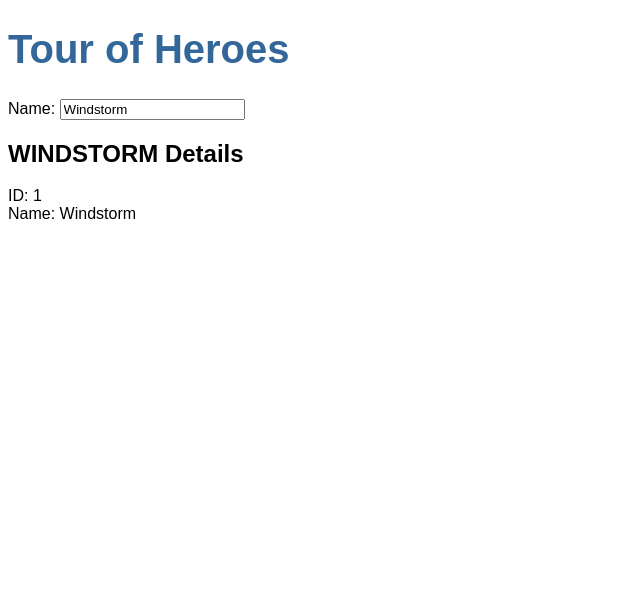
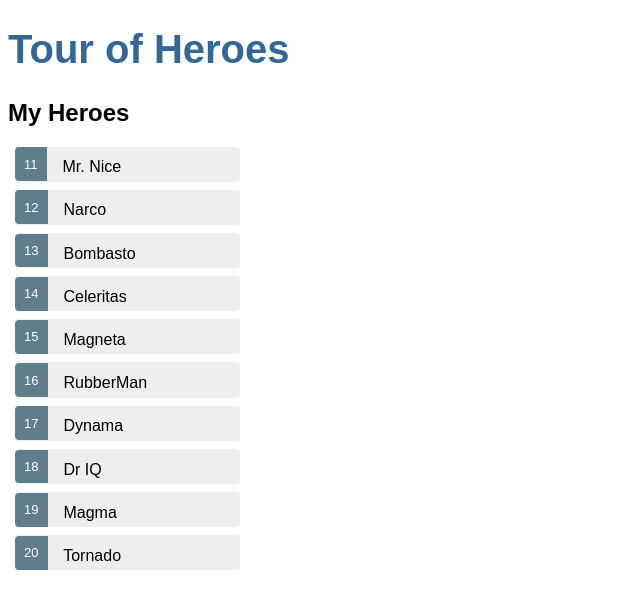
Before and after one commit to ehighbaugh/work-ToH, an Angular app: page / in a window 1280 px wide. Shown: the top 608 px of the page, without its empty margins (0-640 px from the left). Built offline with nearby package versions, Linux system fonts and the light colour scheme.

Commit message:
updated code in heroes components

```diff
--- a/src/app/heroes/heroes.component.css
+++ b/src/app/heroes/heroes.component.css
@@ -0,0 +1,48 @@
+/* HeroesComponent's private CSS styles */
+.selected {
+    background-color: #CFD8DC !important;
+    color: white;
+  }
+  .heroes {
+    margin: 0 0 2em 0;
+    list-style-type: none;
+    padding: 0;
+    width: 15em;
+  }
+  .heroes li {
+    cursor: pointer;
+    position: relative;
+    left: 0;
+    background-color: #EEE;
+    margin: .5em;
+    padding: .3em 0;
+    height: 1.6em;
+    border-radius: 4px;
+  }
+  .heroes li.selected:hover {
+    background-color: #BBD8DC !important;
+    color: white;
+  }
+  .heroes li:hover {
+    color: #607D8B;
+    background-color: #DDD;
+    left: .1em;
+  }
+  .heroes .text {
+    position: relative;
+    top: -3px;
+  }
+  .heroes .badge {
+    display: inline-block;
+    font-size: small;
+    color: white;
+    padding: 0.8em 0.7em 0 0.7em;
+    background-color: #607D8B;
+    line-height: 1em;
+    position: relative;
+    left: -1px;
+    top: -4px;
+    height: 1.8em;
+    margin-right: .8em;
+    border-radius: 4px 0 0 4px;
+  }
--- a/src/app/heroes/heroes.component.html
+++ b/src/app/heroes/heroes.component.html
@@ -1,8 +1,18 @@
-<div>
-  <label>Name:
-    <input [(ngModel)]="hero.name" placeholder="name">
-  </label>
+<h2>My Heroes</h2>
+<ul class="heroes">
+  <li *ngFor="let hero of heroes"
+    [class.selected]="hero === selectedHero"
+    (click)="onSelect(hero)">
+    <span class="badge">{{hero.id}}</span> {{hero.name}}
+  </li>
+</ul>
+
+<div *ngIf="selectedHero">
+  <h2>{{selectedHero.name | uppercase}} Details</h2>
+  <div><span>ID: </span>{{selectedHero.ID}}</div>
+  <div>
+    <label>Name:
+      <input [(ngModel)]="selectedHero.name" placeholder="name">
+    </label>
+  </div>
 </div>
-<h2> {{hero.name | uppercase}} Details</h2>
-<div><span>ID: </span> {{hero.id}} </div>
-<div><span>Name: </span> {{hero.name}} </div>
--- a/src/app/heroes/heroes.component.ts
+++ b/src/app/heroes/heroes.component.ts
@@ -17,9 +17,14 @@
 
   heroes = HEROES;
 
+  selectedHero: Hero;
+
   constructor() { }
 
   ngOnInit() {
   }
 
+  onSelect(hero: Hero): void {
+    this.selectedHero = hero;
+  }
 }
```
